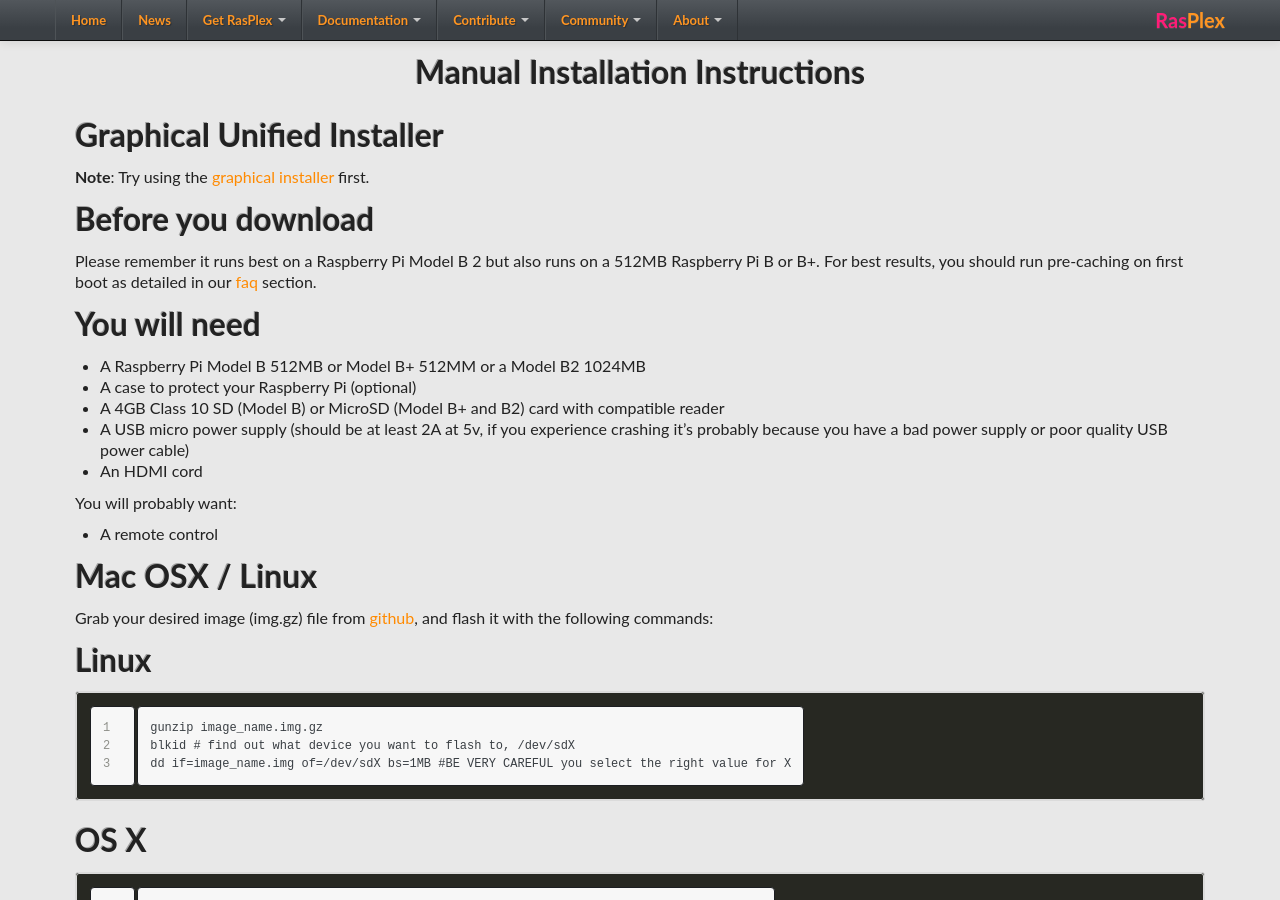
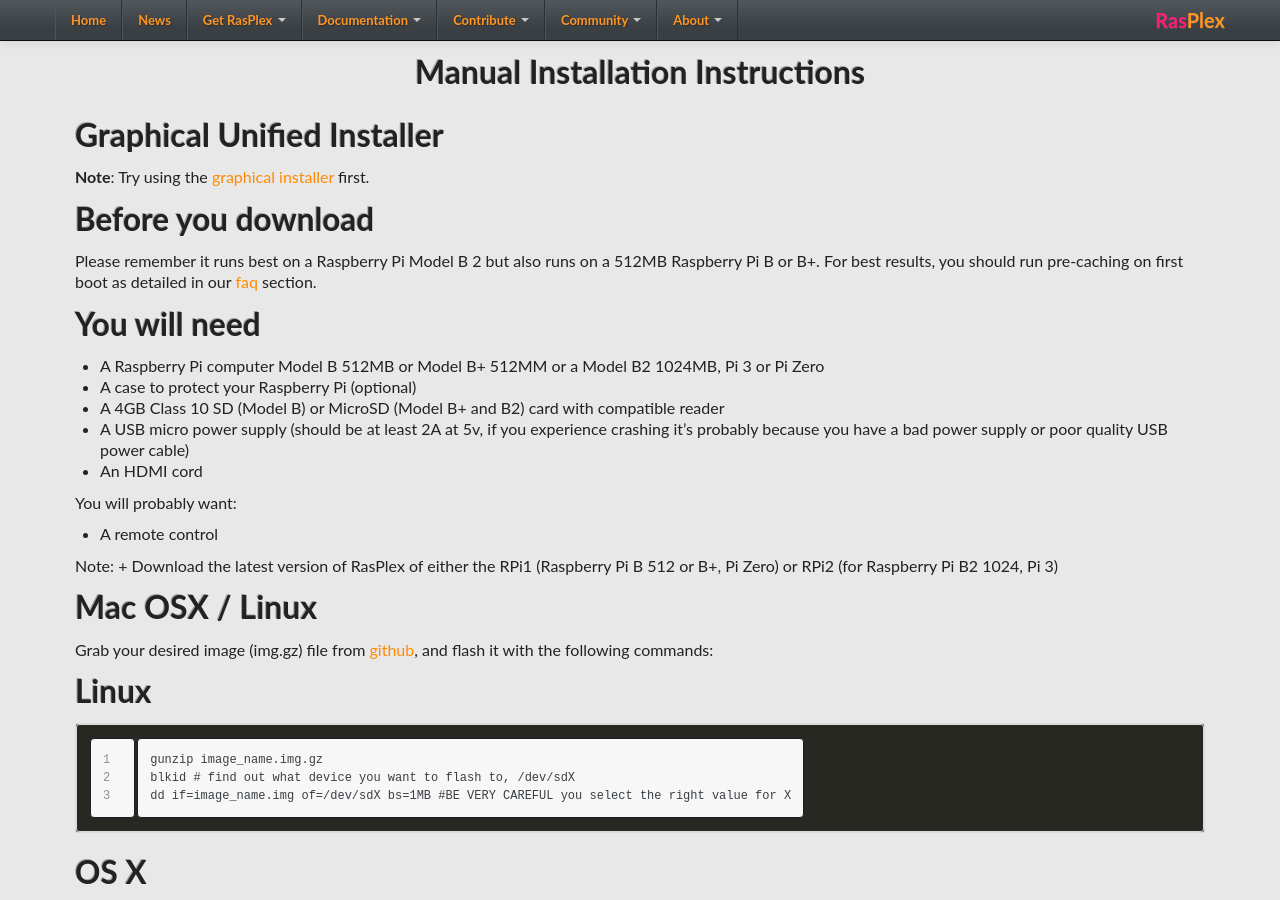
Before and after one commit to RasPlex/RasPlex.github.io, a Jekyll site: the page built from get-started/download-rasplex.md, in a window 1280 px wide and 900 px high. Built offline with Jekyll 4.4.1, drawn with Linux system fonts in a browser that asks for light colours; nearby versions of some CDN libraries.

Commit message:
update rasplex models

```diff
--- a/get-started/download-rasplex.md
+++ b/get-started/download-rasplex.md
@@ -17,7 +17,7 @@
 
 ## You will need
 
-+ A Raspberry Pi Model B 512MB or Model B+ 512MM or a Model B2 1024MB
++ A Raspberry Pi computer Model B 512MB or Model B+ 512MM or a Model B2 1024MB, Pi 3 or Pi Zero
 + A case to protect your Raspberry Pi (optional)
 + A 4GB Class 10 SD (Model B) or MicroSD (Model B+ and B2) card with compatible reader
 + A USB micro power supply (should be at least 2A at 5v, if you experience crashing it's probably because you have a bad power supply or poor quality USB power cable)
@@ -26,6 +26,8 @@
 You will probably want:
 
 + A remote control
+
+Note:  + Download the latest version of RasPlex of either the RPi1 (Raspberry Pi B 512 or B+, Pi Zero)  or   RPi2 (for Raspberry Pi B2 1024,  Pi 3)
 
 # Mac OSX / Linux
 
```
